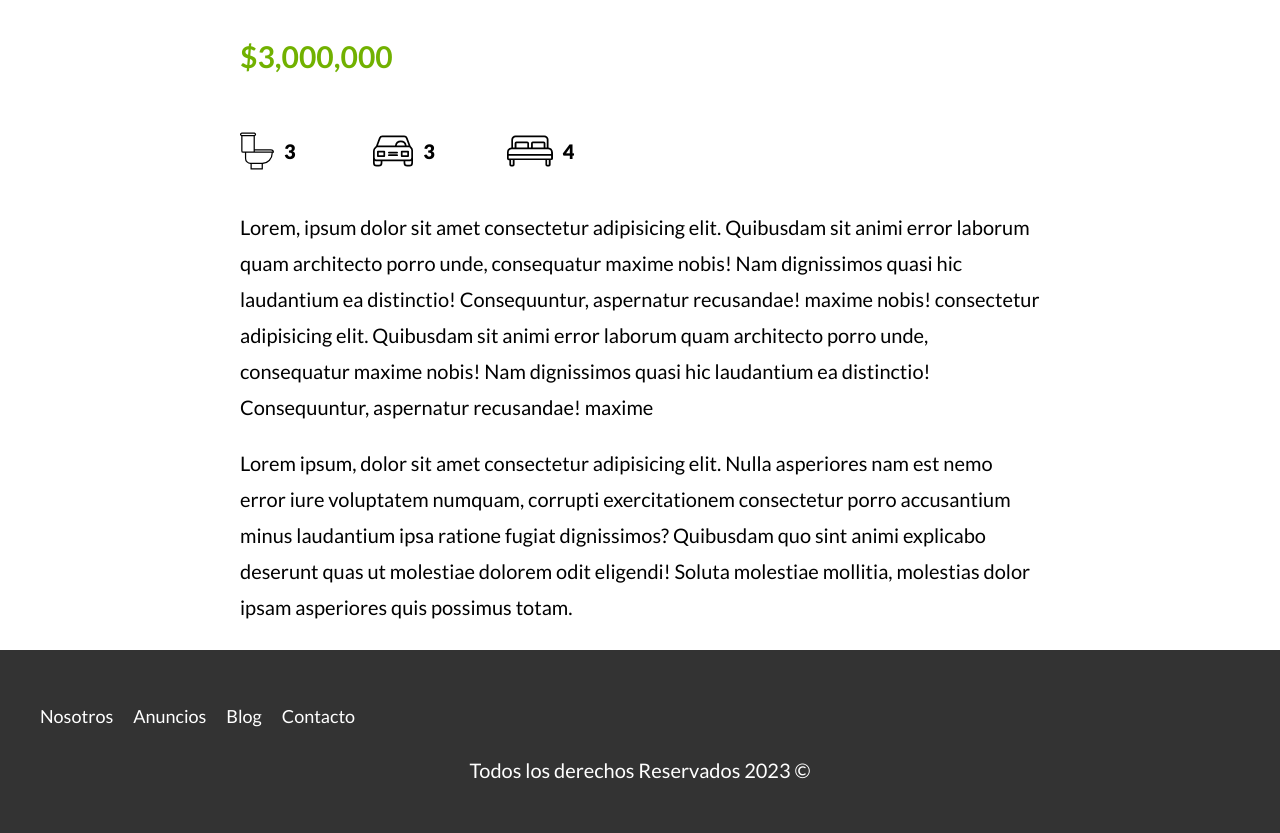
After one commit to jsarss/bienes-raices-sass, a PHP site: page /anuncio.html in a window 1280 px wide. The commit adds this page. Shown: the part 839-1672 px from the top of the page. Run offline with PHP 8.4, Linux system fonts and the light colour scheme; style sheets or scripts are compiled from the project's sources; some libraries are stand-ins or nearby versions.

Commit message:
Internal page creation process

```diff
--- /dev/null
+++ b/anuncio.html
@@ -0,0 +1,87 @@
+<!DOCTYPE html>
+<html lang="en">
+<head>
+    <meta charset="UTF-8">
+    <meta name="viewport" content="width=device-width, initial-scale=1.0">
+    <title>Document</title>
+    <link rel="stylesheet" href="build/css/app.css">
+</head>
+<body>
+    <header class="header">
+        <div class="contenedor contenido-header">
+            <div class="barra">
+                <a href="\">
+                    <img src="build/img/logo.svg" alt="">
+                </a>
+
+                <nav class="navegacion">
+                    <a href="nosotros.html">Nosotros</a>
+                    <a href="anuncios.html">Anuncios</a>
+                    <a href="blog.html">Blog</a>
+                    <a href="contacto.html">Contacto</a><a href=""></a>
+                </nav>
+            </div><!--Barra-->
+
+
+
+        </div>
+
+    </header>
+
+    <main class="contenedor seccion contenido-centrado">
+        <h1>Casa en venta frente al bosque</h1>
+
+        <picture>
+            <source srcset="build/img/destacada.webp" type="image/webp">
+            <source srcset="build/img/destacada.jpg" type="image/jpeg">
+            <img loading="lazy" src="build/img/destacada.jpg" alt="imagen de la propiedad">
+        </picture>
+
+        <div class="resumen-propiedad">
+            <p class="precio">$3,000,000</p>
+            <ul class="iconos-caracteristicas">
+                <li>
+                    <img loading="lazy" src="build/img/icono_wc.svg" alt="icono wc">
+                    <p>3</p>
+                </li>
+                <li>
+                    <img loading="lazy" src="build/img/icono_estacionamiento.svg" alt="icono estacionamiento">
+                    <p>3</p>
+                </li>
+                <li>
+                    <img loading="lazy" src="build/img/icono_dormitorio.svg" alt="icono habitaciones">
+                    <p>4</p>
+                </li>
+            </ul>
+            <p>Lorem, ipsum dolor sit amet consectetur adipisicing elit. Quibusdam sit animi error laborum quam
+                architecto porro unde, consequatur maxime nobis! Nam dignissimos quasi hic laudantium ea distinctio!
+                Consequuntur, aspernatur recusandae! maxime nobis! consectetur adipisicing elit. Quibusdam sit animi error laborum quam
+                architecto porro unde, consequatur maxime nobis! Nam dignissimos quasi hic laudantium ea distinctio!
+                Consequuntur, aspernatur recusandae! maxime
+            </p>
+            <P>
+                Lorem ipsum, dolor sit amet consectetur adipisicing elit. Nulla asperiores nam est nemo error iure voluptatem numquam, corrupti exercitationem consectetur porro accusantium minus laudantium ipsa ratione fugiat dignissimos? Quibusdam quo sint animi explicabo deserunt quas ut molestiae dolorem odit eligendi! Soluta molestiae mollitia, molestias dolor ipsam asperiores quis possimus totam.
+            </P>
+        </div>
+
+    </main>
+
+
+    <footer class="footer seccion">
+        <div class="contenedor contenido-footer">
+            <nav class="navegacion">
+                <a href="nosotros.html">Nosotros</a>
+                <a href="anuncios.html">Anuncios</a>
+                <a href="blog.html">Blog</a>
+                <a href="contacto.html">Contacto</a><a href=""></a>
+            </nav>
+            <p class="copyrigth">Todos los derechos Reservados 2023 &copy;</p>
+        </div>
+
+    </footer>
+
+
+
+    <script src="build/js/bundle.min.js"></script>
+</body>
+</html>
--- a/src/scss/app.scss
+++ b/src/scss/app.scss
@@ -3,8 +3,16 @@
 @import 'base/mixins';
 @import 'base/globales';
 @import 'base/utilidades';
+@import 'base/botones';
+
+// internas
+@import 'internas/nosotros';
 
 @import 'layout/header';
 @import 'layout/footer';
 @import 'layout/navegacion';
 @import 'layout/iconos';
+@import 'layout/anuncios';
+@import 'layout/contactar';
+@import 'layout/inferior';
+@import 'layout/testimoniales';
--- /dev/null
+++ b/src/scss/base/_botones.scss
@@ -0,0 +1,9 @@
+.boton-amarillo-block{
+    @include boton($amarillo, block);
+}
+.boton-amarillo{
+    @include boton($amarillo, inline-block);
+}
+.boton-verde{
+    @include boton($verde, inline-block);
+}
--- a/src/scss/base/_mixins.scss
+++ b/src/scss/base/_mixins.scss
@@ -21,3 +21,18 @@
     gap: $espaciado;
     grid-template-columns: repeat($columnas, 1fr);
 }
+
+@mixin boton($bgColor, $display){
+    background-color: $bgColor;
+    color: $blanco;
+    font-weight: bold;
+    text-decoration: none;
+    padding: 1rem 3rem;
+    text-align: center;
+    margin-top: calc($separacion / 2);
+    display: $display;
+
+    &:hover{
+        background-color: darken($bgColor, 5);
+    }
+}
--- a/src/scss/base/_utilidades.scss
+++ b/src/scss/base/_utilidades.scss
@@ -5,3 +5,7 @@
 .contenido-centrado {
     max-width: 800px;
 }
+.alinear-derecha{
+    display: flex;
+    justify-content: flex-end;
+}
--- /dev/null
+++ b/src/scss/internas/_nosotros.scss
@@ -0,0 +1,14 @@
+.contenido-nosotros{
+    @include tablet{
+        @include grid(2, 2rem);
+    }
+}
+
+.texto-nosotros blockquote{
+
+        font-weight: $black;
+        font-size: 2.2rem;
+        margin: 0;
+        padding: 1rem 0 3rem 0 ;
+
+}
--- /dev/null
+++ b/src/scss/layout/_anuncios.scss
@@ -0,0 +1,47 @@
+@include tablet{
+    .contenedor-anuncios{
+        @include grid(3, 2rem);
+    }
+}
+
+.anuncio{
+    background-color: lighten($gris, 5);
+    border: 1px solid lighten($gris, 10);
+
+
+    .contenido-anuncio{
+        padding: 2rem;
+
+        h3, p{
+            margin: 0;
+        }
+
+
+    }
+}
+.precio{
+    color: $verde;
+    font-weight: bold;
+    font-size: 3rem;
+}
+
+.iconos-caracteristicas{
+    display: flex;
+    list-style: none;
+    padding: 0;
+    max-width: 40rem;
+
+    li{
+        flex: 1;
+        display: flex;
+
+        img{
+            flex: 0 0 3rem;
+            margin-right: 1rem;
+        }
+        p{
+            font-weight: $black;
+        }
+    }
+
+}
--- /dev/null
+++ b/src/scss/layout/_contactar.scss
@@ -0,0 +1,30 @@
+.no-webp .imagen-contacto{
+    background-image: url(../img/encuentra.jpg);
+}
+
+.webp .imagen-contacto{
+    background-image: url(../img/encuentra.webp);
+}
+
+
+.imagen-contacto{
+    background-position: center center;
+    background-size: cover;
+    padding: $separacion * 2 0;
+    display: flex;
+    flex-direction: column;
+    align-items: center;
+
+    h2{
+      font-size: 4rem;
+      font-weight: $black;
+      color: $blanco;
+
+    }
+
+    p{
+      font-size: 1.8rem;
+      color: $blanco;
+    }
+
+}
--- a/src/scss/layout/_footer.scss
+++ b/src/scss/layout/_footer.scss
@@ -1,6 +1,7 @@
 .footer{
     padding: 2.5rem 0;
     background-color: $grisOscuro;
+    margin-bottom: 0;
 
     .contenido-footer{
         padding-top: 2.5rem;
--- /dev/null
+++ b/src/scss/layout/_inferior.scss
@@ -0,0 +1,48 @@
+@include tablet{
+    .seccion-inferior{
+        display: grid;
+        grid-template-columns: 2fr 1fr;
+        column-gap: 2rem;
+    }
+}
+
+.entrada-blog{
+    margin-bottom: 2rem;
+    @include tablet{
+         display: grid;
+         grid-template-columns: 1fr 2fr;
+         column-gap: 2rem;
+    }
+    &:last-of-type{
+        margin-bottom: 0;
+    }
+}
+
+.texto-entrada{
+
+    a{
+        color: $negro;
+        margin-top: 2rem;
+        display: block;
+        @include tablet{
+            margin-top: 0;
+        }
+
+    }
+    h4{
+      margin: 0;
+      line-height: 1.4;
+
+      &::after{
+        content: '';
+        display: block;
+        width: 15rem;
+        height: .5rem;
+        background-color: $verde;
+        margin-top: 1rem;
+      }
+    }
+    span{
+       color: $amarillo;
+    }
+}
```
Also changed, not shown: anuncios.html (+196 -1 lines), index.html (+167 -3 lines), nosotros.html (+59 -2 lines), src/scss/layout/_testimoniales.scss (added, +28 -0 lines).
